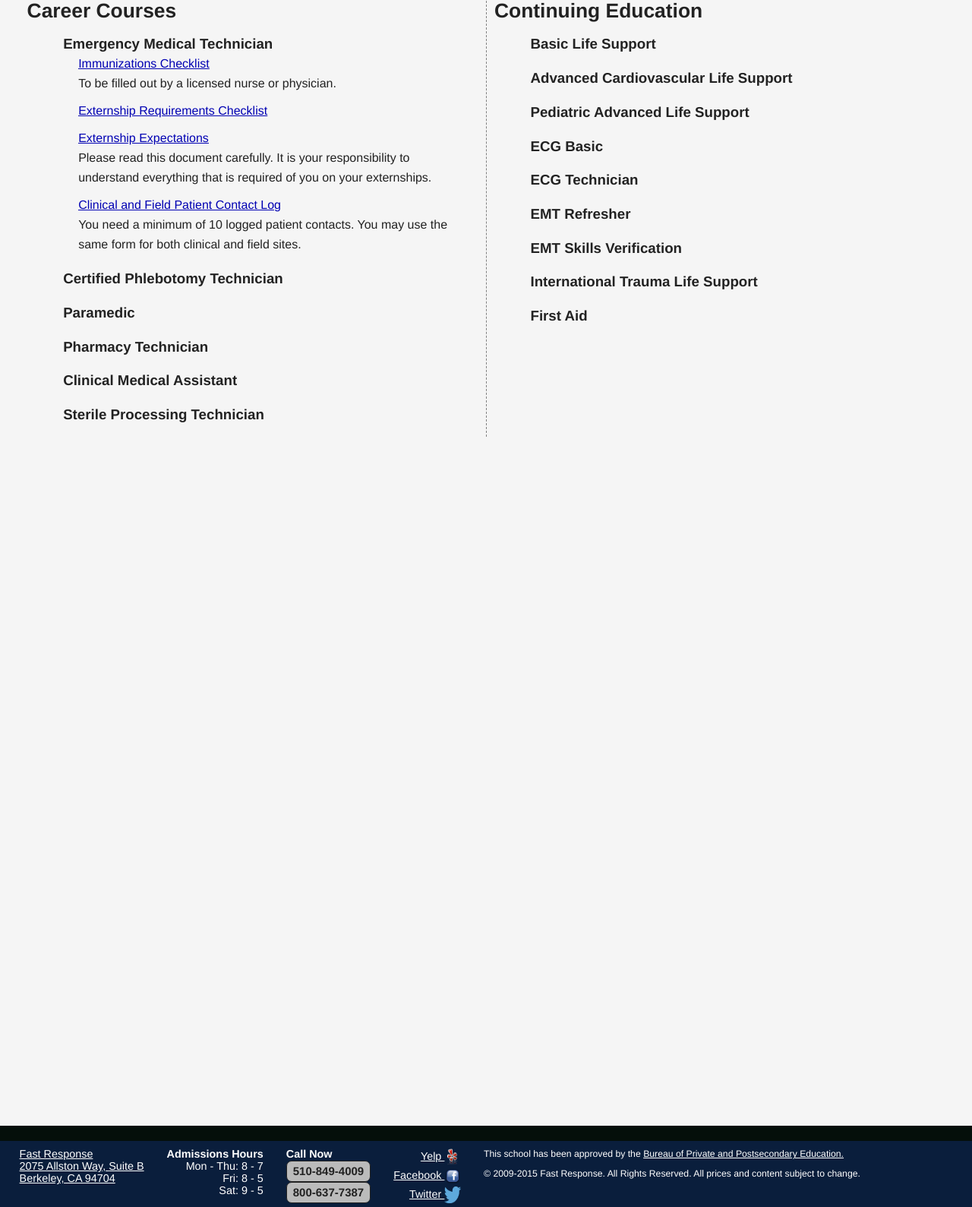
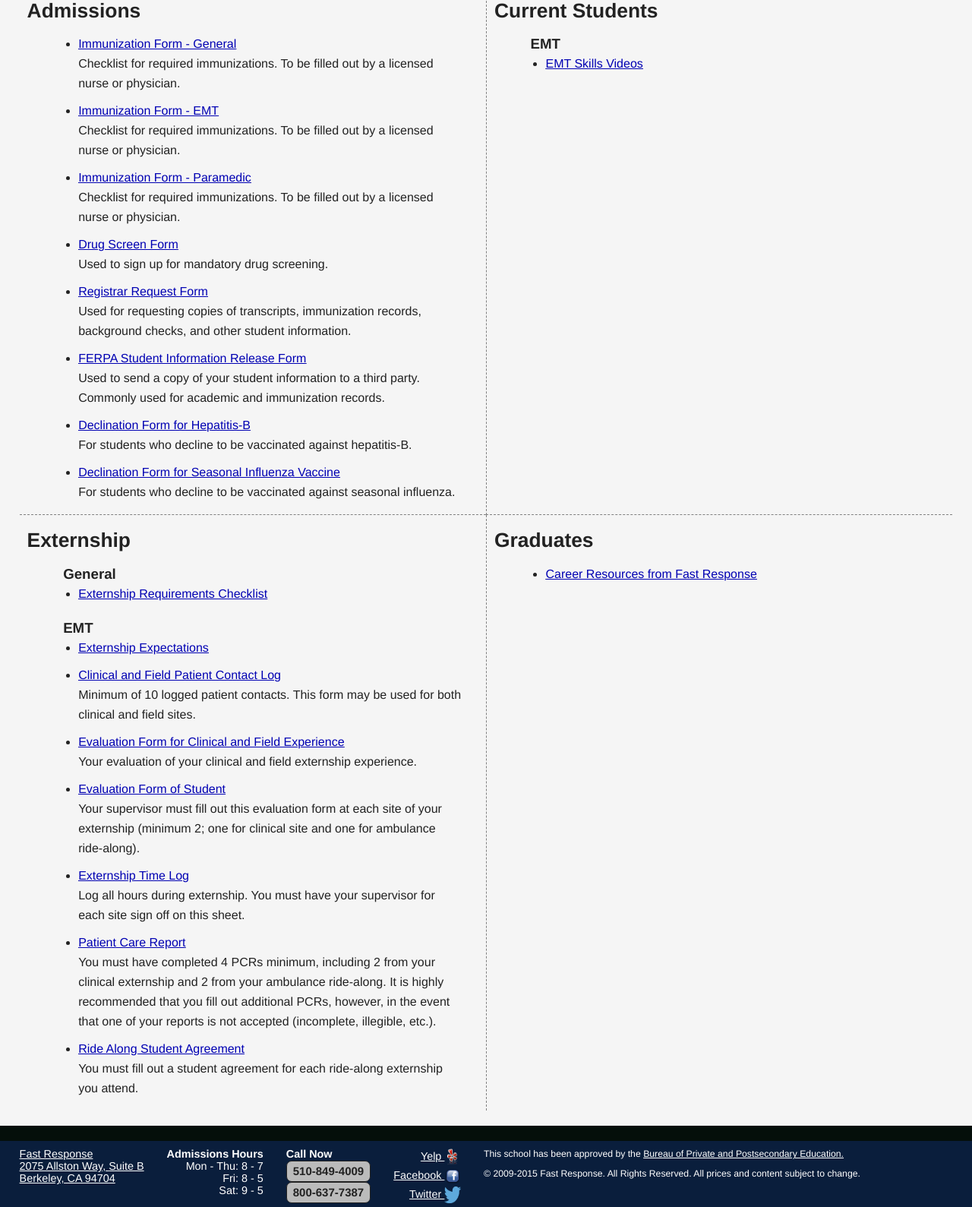
Before and after one commit to fastresponse/webnew, a PHP site: page /students/ in a window 1280 px wide. Shown: the part 199-1788 px from the top of the page at 76% size. Run offline with PHP 8.4, Linux system fonts and the light colour scheme; some libraries are stand-ins or nearby versions.

Commit message:
student resources section layout work

```diff
--- a/css/students.css
+++ b/css/students.css
@@ -10,6 +10,7 @@
   margin-top: 0;
 }
 
+
 #content > article > section > dl {
   margin-top: 0;
   padding-left: 20px;
@@ -18,6 +19,7 @@
 #content > article > section > dl > dt {
   margin-top: 10px;
   text-decoration: underline;
+  display: list-item;
 }
 #content > article > section > dl > dt:first-child {
   margin-top: 0;
@@ -27,7 +29,28 @@
   padding-left: 0;
 }
 
+@media only screen and (max-width: 549px) {
+  article > section {
+    margin-left: 2%;
+  }
+}
+
 @media only screen and (min-width: 550px) {
+  #content > article:nth-of-type(even) {
+    border-left: dashed 1px grey;
+  }
+  #content > article {
+    border-bottom: dashed 1px grey;
+    padding-top: 20px;
+  }
+  #content > article:nth-of-type(1),
+  #content > article:nth-of-type(2) {
+    padding-top: 0;
+  }
+  #content > article:nth-last-of-type(1),
+  #content > article:nth-last-of-type(2) {
+    border-bottom: none;
+  }
 }
 
 @media only screen and (min-width: 800px) {
--- a/students/index.php
+++ b/students/index.php
@@ -11,6 +11,94 @@
 
   <header><h1>Student Resources</h1></header>
 
+  <article id="admissions" class="collapsible start-closed-mobile start-closed-tablet">
+    <header class="stay-open"><h1 class="trigger">Admissions</h1></header>
+    <section>
+      <h3></h3>
+      <dl>
+        <dt><a href="/pdf/admissions/Immunization Form - All Classes.pdf" target="_blank">Immunization Form - General</a></dt>
+        <dd>Checklist for required immunizations. To be filled out by a licensed nurse or physician.</dd>
+
+        <dt><a href="/pdf/admissions/Immunization Form - EMT.pdf" target="_blank">Immunization Form - EMT</a></dt>
+        <dd>Checklist for required immunizations. To be filled out by a licensed nurse or physician.</dd>
+
+        <dt><a href="/pdf/admissions/Immunization Requirements - Paramedic.pdf" target="_blank">Immunization Form - Paramedic</a></dt>
+        <dd>Checklist for required immunizations. To be filled out by a licensed nurse or physician.</dd>
+
+        <dt><a href="/pdf/admissions/Drug Screen Form.pdf" target="_blank">Drug Screen Form</a></dt>
+        <dd>Used to sign up for mandatory drug screening.</dd>
+
+        <dt><a href="/pdf/admissions/Registrar Request Form.pdf" target="_blank">Registrar Request Form</a></dt>
+        <dd>Used for requesting copies of transcripts, immunization records, background checks, and other student information.</dd>
+
+        <dt><a href="/pdf/admissions/FERPA Form.pdf" target="_blank">FERPA Student Information Release Form</a></dt>
+        <dd>Used to send a copy of your student information to a third party. Commonly used for academic and immunization records.</dd>
+
+        <dt><a href="/pdf/admissions/Declination Form for Hep-B.pdf">Declination Form for Hepatitis-B</a></dt>
+        <dd>For students who decline to be vaccinated against hepatitis-B.</dd>
+
+        <dt><a href="/pdf/admissions/Declination Form for Seasonal Influenza Vaccine.pdf">Declination Form for Seasonal Influenza Vaccine</a></dt>
+        <dd>For students who decline to be vaccinated against seasonal influenza.</dd>
+      </dl>
+    </section>
+  </article>
+
+  <article id="current_students" class="collapsible start-closed-mobile">
+    <header class="stay-open"><h1 class="trigger">Current Students</h1></header>
+    <section>
+      <h3>EMT</h3>
+      <dl>
+        <dt><a href="#">EMT Skills Videos</a></dt>
+      </dl>
+    </section>
+  </article>
+
+  <article id="externship" class="collapsible start-closed-mobile start-closed-tablet">
+    <header class="stay-open"><h1 class="trigger">Externship</h1></header>
+    <section>
+      <h3>General</h3>
+      <dl>
+        <dt><a href="/pdf/externship/Externship_Requirements_Checklist.pdf" target="_blank">Externship Requirements Checklist</a></dt>
+      </dl>
+    </section>
+
+    <section class="collapsible start-closed-mobile start-closed-tablet">
+      <h3 class="trigger">EMT</h3>
+      <dl>
+        <dt><a href="/pdf/externship/emt/EMT Externship Expectations.pdf" target="_blank">Externship Expectations</a></dt>
+
+        <dt><a href="/pdf/externship/emt/Clinical_and_Field_Patient_Contact_Log.pdf" target="_blank">Clinical and Field Patient Contact Log</a></dt>
+        <dd>Minimum of 10 logged patient contacts. This form may be used for both clinical and field sites.</dd>
+
+        <dt><a href="/pdf/externship/emt/Evaluation_Form_of_Clinical_and_Field_Experience.pdf" target="_blank">Evaluation Form for Clinical and Field Experience</a></dt>
+        <dd>Your evaluation of your clinical and field externship experience.</dd>
+
+        <dt><a href="/pdf/externship/emt/Evaluation_Form_of_Student.pdf" target="_blank">Evaluation Form of Student</a></dt>
+        <dd>Your supervisor must fill out this evaluation form at each site of your externship <span style="white-space: nowrap;">(minimum 2;</span> one for clinical site and one for ambulance ride-along).</dd>
+
+        <dt><a href="/pdf/externship/emt/Externship_Time_Log.pdf" target="_blank">Externship Time Log</a></dt>
+        <dd>Log all hours during externship. You must have your supervisor for each site sign off on this sheet.</dd>
+
+        <dt><a href="/pdf/externship/emt/Patient_Care_Report.pdf" target="_blank">Patient Care Report</a></dt>
+        <dd>You must have completed 4 PCRs minimum, including 2 from your clinical externship and 2 from your ambulance ride-along. It is highly recommended that you fill out additional PCRs, however, in the event that one of your reports is not accepted (incomplete, illegible, etc.).</dd>
+
+        <dt><a href="/pdf/externship/emt/Ride_Along_Student_Agreement.pdf" target="_blank">Ride Along Student Agreement</a></dt>
+        <dd>You must fill out a student agreement for each ride-along externship you attend.</dd>
+      </dl>
+    </section>
+  </article>
+
+  <article id="graduates" class="collapsible start-closed-mobile">
+    <header class="stay-open"><h1 class="trigger">Graduates</h1></header>
+    <section>
+      <h3></h3>
+      <dl>
+        <dt><a href="#">Career Resources from Fast Response</a></dt>
+      </dl>
+    </section>
+  </article>
+
+  <!--
   <article id="career_courses" class="collapsible start-closed-mobile">
     <header class="stay-open"><h1 class="trigger">Career Courses</h1></header>
     <section>
@@ -131,6 +219,7 @@
       </dl>
     </section>
   </article>
+  -->
 </section>
 
 <div id="bottom-bar">
```
Also changed, not shown: 1 other file.
